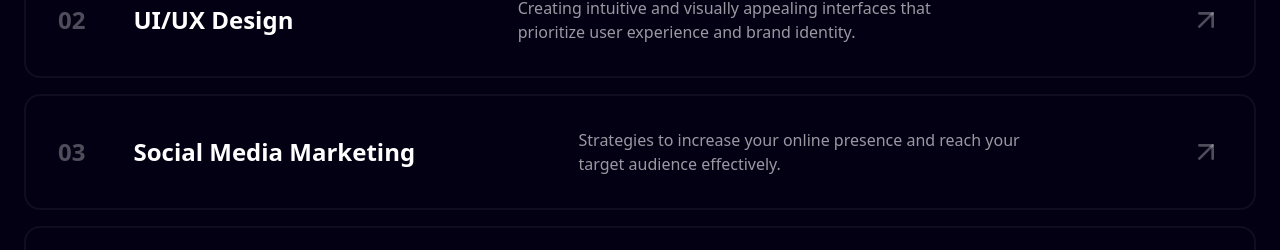
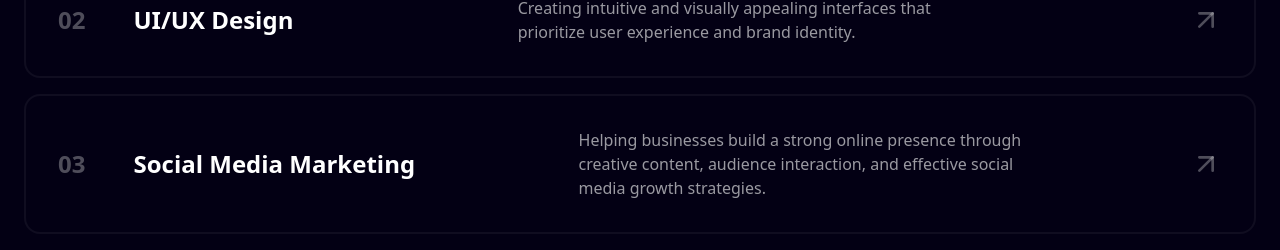
Before and after one commit to Abhijith200/abhi-blog, a Next.js app: page / in a window 1280 px wide. Shown: the part 1400-1650 px from the top of the page. Built offline with nearby package versions, Linux system fonts and the light colour scheme.

Commit message:
changed service description

```diff
--- a/src/components/Services.tsx
+++ b/src/components/Services.tsx
@@ -18,7 +18,7 @@ const services = [
     {
         id: "03",
         title: "Social Media Marketing",
-        description: "Strategies to increase your online presence and reach your target audience effectively.",
+        description: "Helping businesses build a strong online presence through creative content, audience interaction, and effective social media growth strategies.",
     },
     {
         id: "04",
```
